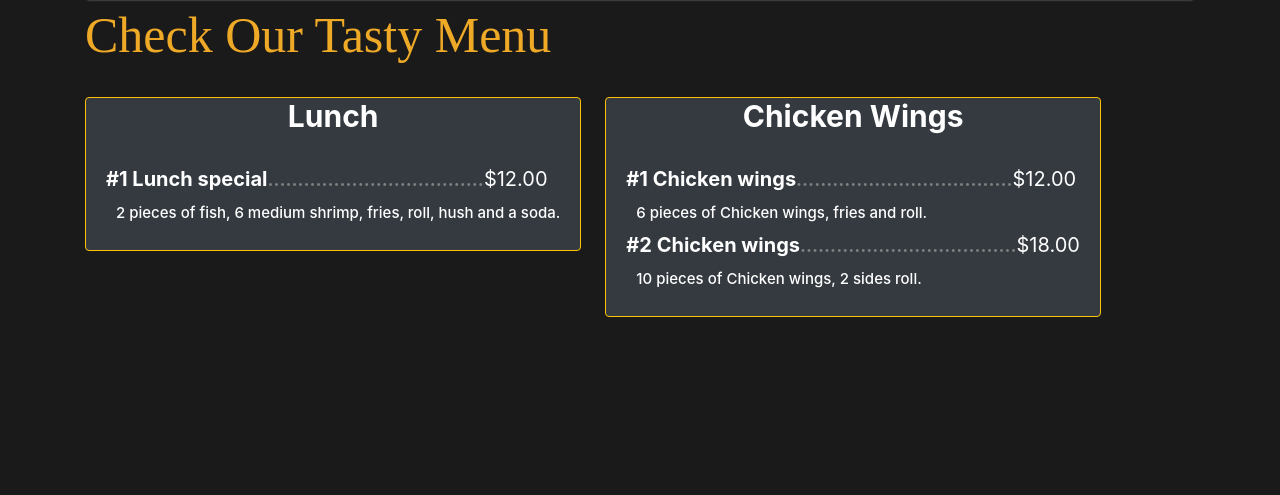
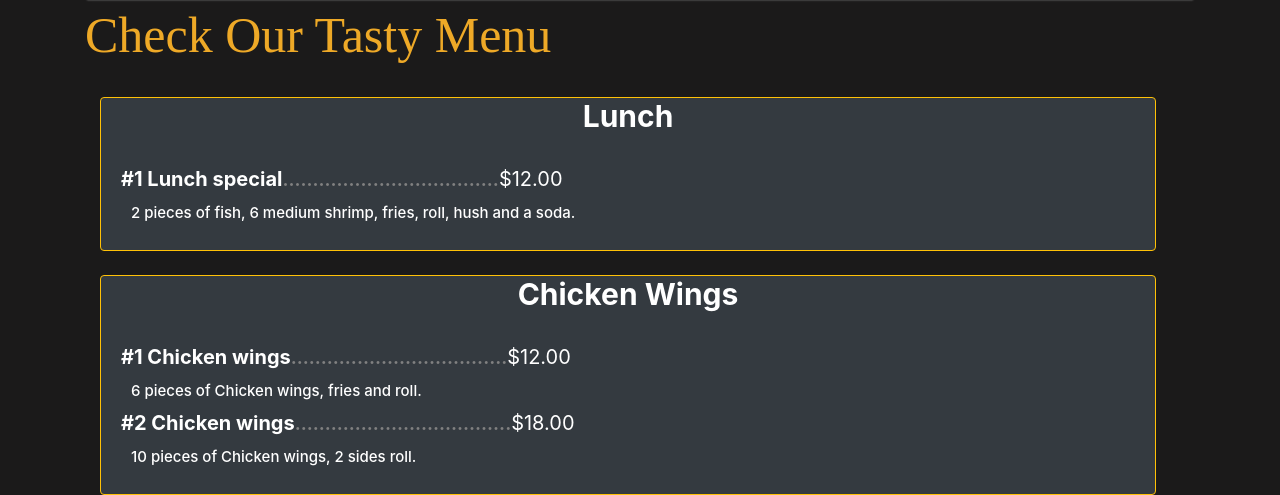
Before and after one commit to Abigail-Diaz/menu, a plain HTML site: page index.html in a window 1280 px wide. Shown: the part 319-814 px from the top of the page. Drawn offline with nearby package versions, Linux system fonts and the light colour scheme.

Commit message:
Changes to be committed: 	modified:   index.html

```diff
--- a/index.html
+++ b/index.html
@@ -22,7 +22,7 @@
     <h1>Check Our Tasty Menu</h1>
     <div class="container">
         <div class="row">
-            <div class="col-">
+            <div class="col-12">
                 <div class="card border-warning mt-4 bg-dark rounded-5 mr-4">
                     <h2 class="menu-type-title">Lunch</h2>
                     <div class = "card-body">
@@ -34,7 +34,7 @@
                     </div>
                 </div>
             </div>
-            <div class="col-">
+            <div class="col-12">
                 <div class="card border-warning mt-4 bg-dark rounded-5 mr-4">
                     <h2 class="menu-type-title">Chicken Wings</h2>
                     <div class = "card-body">
```
